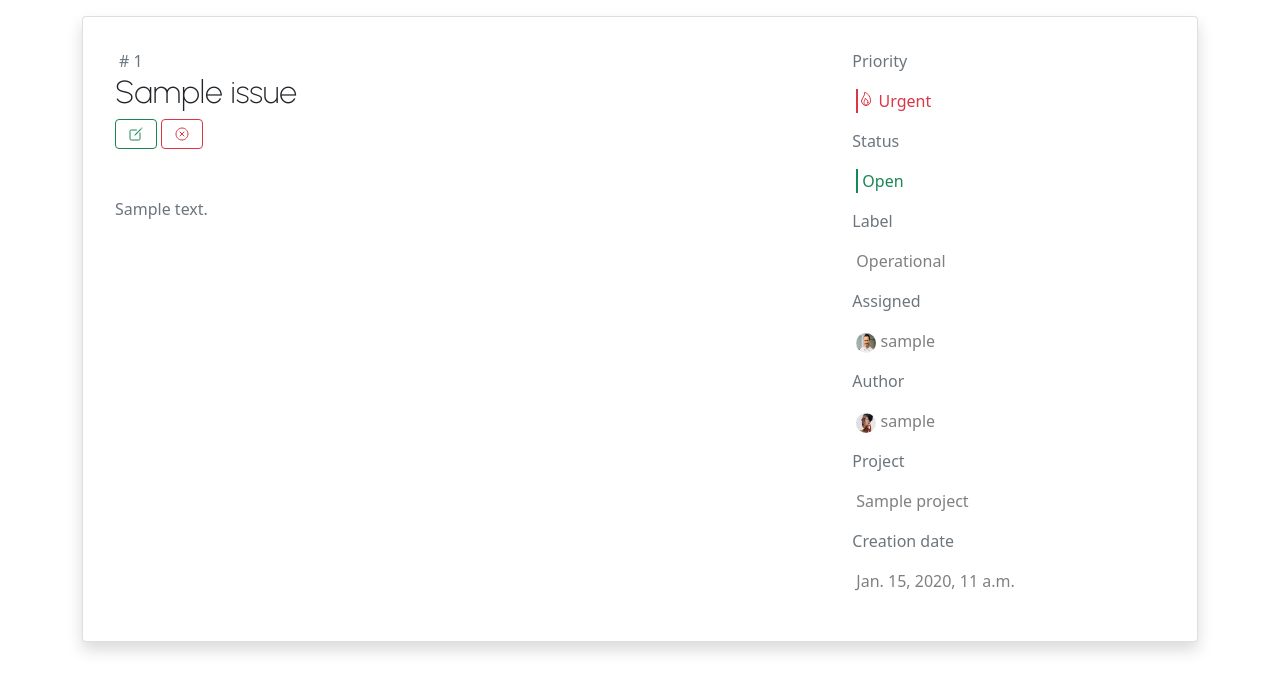
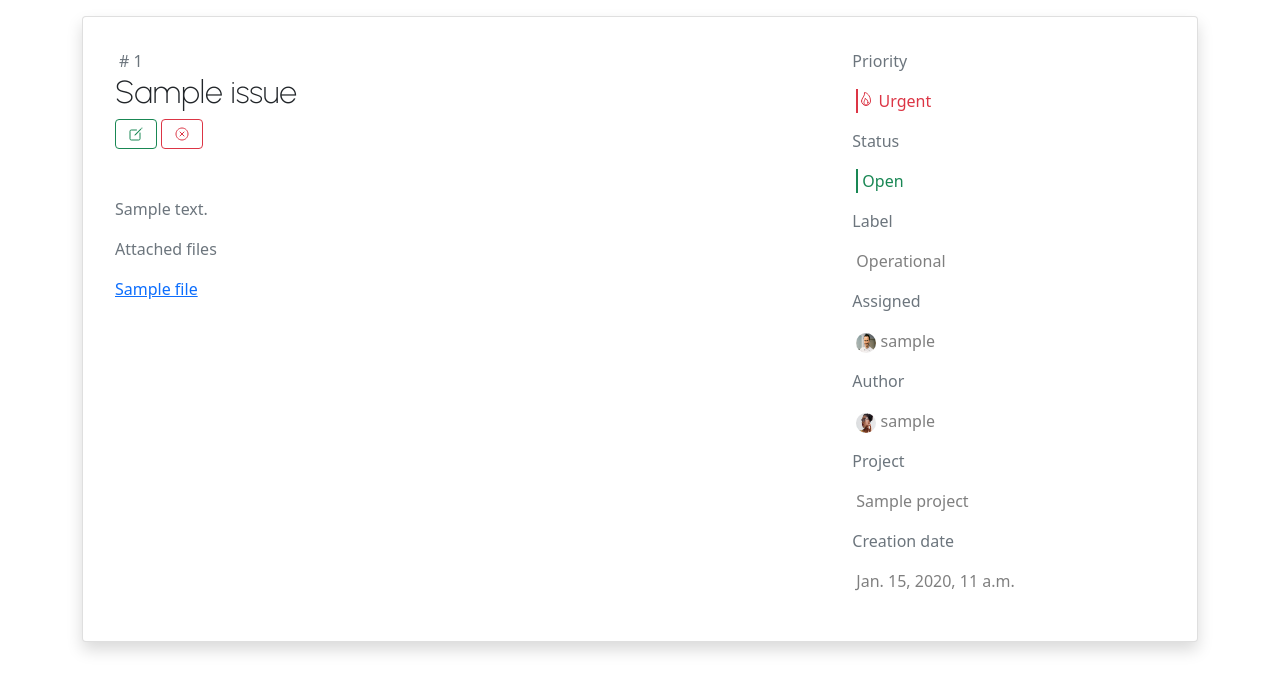
Before and after one commit to renataberoli/bug_catcher, a Django app: page /issue/1/ in a window 1280 px wide. Shown: the part 58-740 px from the top of the page. Run offline with Django 3.2, Linux system fonts and the light colour scheme; tables that the repository leaves empty hold one stand-in row (values such as "Sample post").

Commit message:
improving ui

```diff
--- a/app/templates/issue/issue_detail.html
+++ b/app/templates/issue/issue_detail.html
@@ -14,6 +14,8 @@
                                 <a class="btn btn-outline-danger" href="{% url 'issue_delete' pk=issue.pk %}">
                                     <ion-icon name="close-circle-outline"></ion-icon></a>
                                 <p class="mt-5 text-secondary">{{ issue.description }}</p>
+                                <p class="text-secondary">Attached files</p>
+                                <a href=""> {{ issue.attached_file }} </a>
                             </div>
                         </div>
                         <div class="col-lg-4">
```
